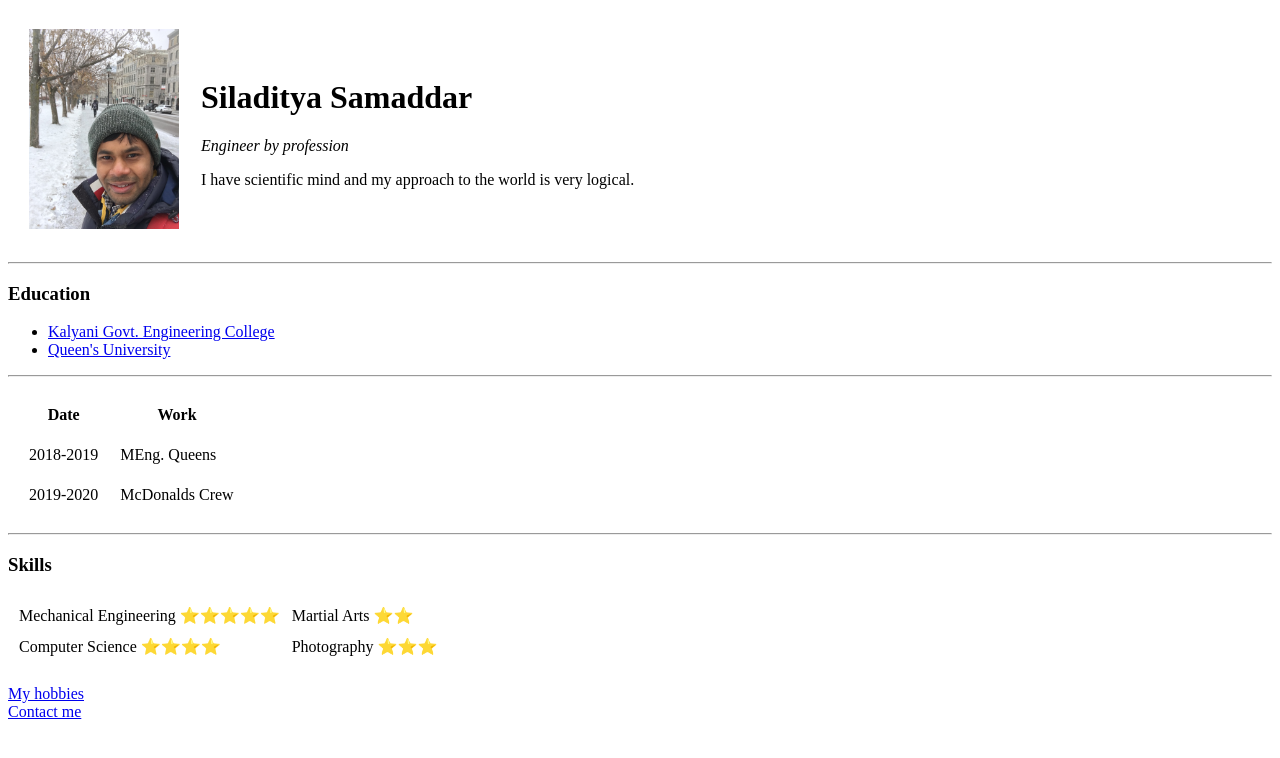
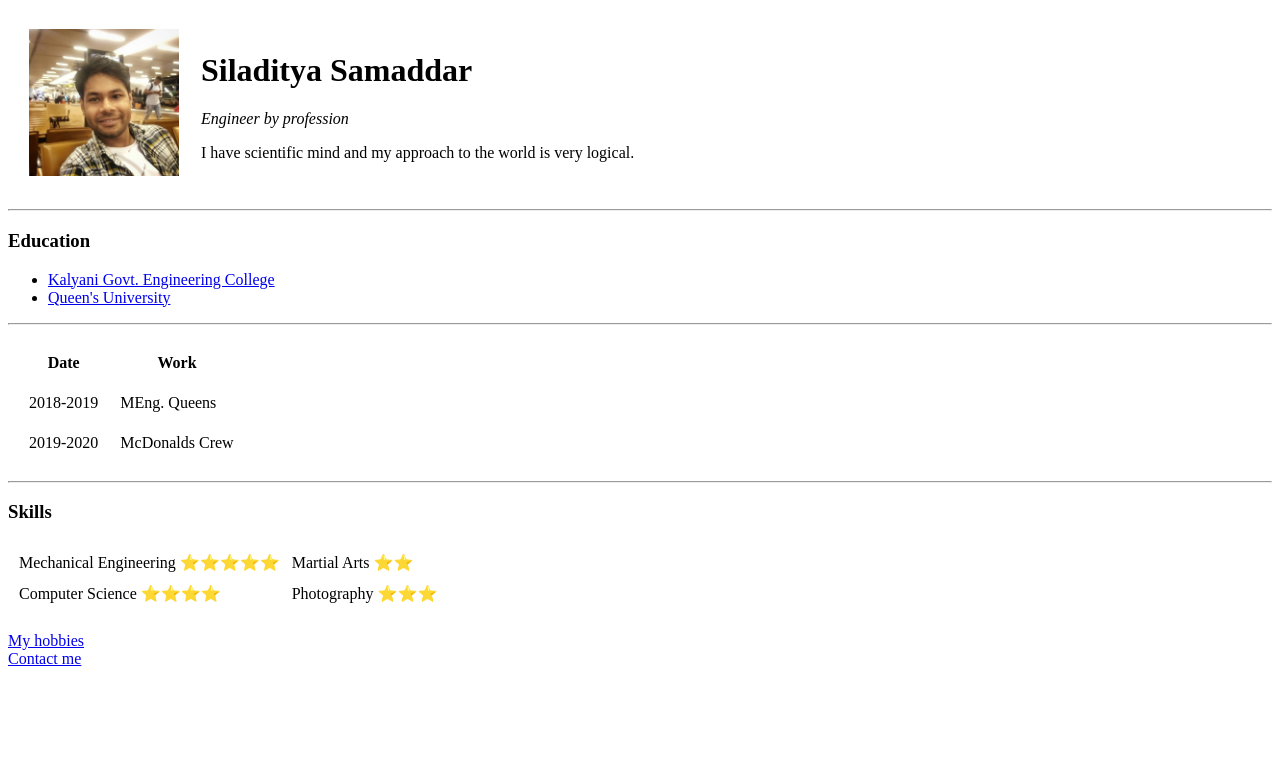
Before and after one commit to silacode/cv, a plain HTML site: page index.html in a window 1280 px wide. Drawn offline with Linux system fonts and the light colour scheme.

Commit message:
Update index.html

```diff
--- a/index.html
+++ b/index.html
@@ -9,7 +9,7 @@
 <body>
   <table cellspacing="20">
     <tr>
-      <td><img src="images/image1.jpeg"
+      <td><img src="images/image2.jpeg"
           alt="Siladitya's profile pic" width="150">
       </td>
       <td>
```
